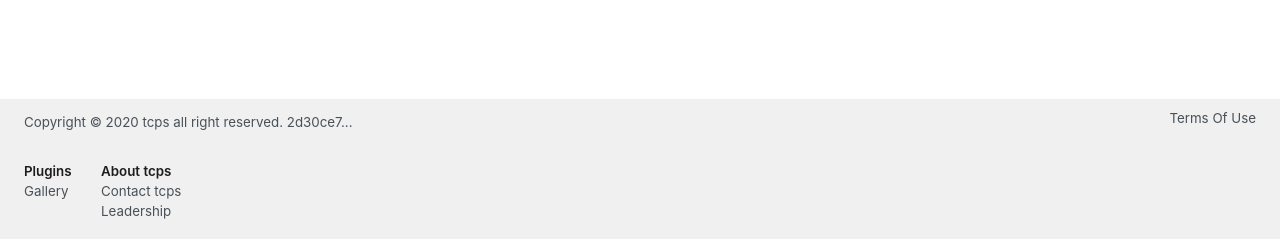
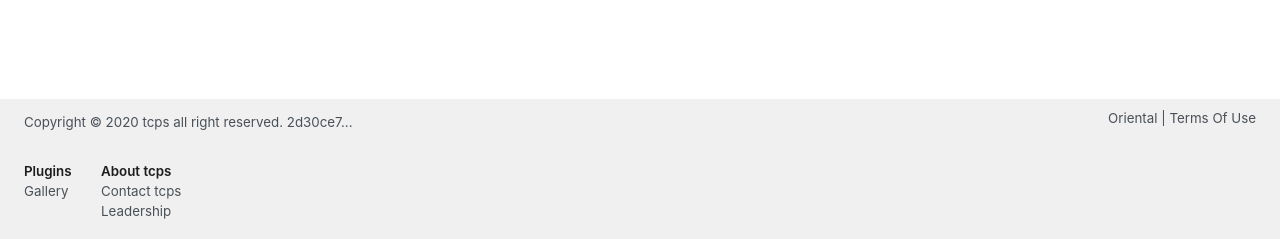
Before and after one commit to ttcps/ttcps.github.io, a Jekyll site: the page built from index.html, in a window 1280 px wide. Shown: the part 658-897 px from the top of the page. Built offline with Jekyll 4.4.1, drawn with Linux system fonts in a browser that asks for light colours.

Commit message:
Update footer.html

```diff
--- a/_includes/footer.html
+++ b/_includes/footer.html
@@ -7,6 +7,8 @@
           <a href="javascript:location.reload();" style="text-decoration: none; color: #495057">2d30ce7</a><a href="/info" style="text-decoration: none; color: #495057">...</a>
           </small>
           <small style="float:right;text-align: right">
+          <a href="/term" style="color: #495057">Oriental</a>
+            <span> | </span>
           <a href="/term" style="color: #495057">Terms Of Use</a>
           </small>
           <br>
```
